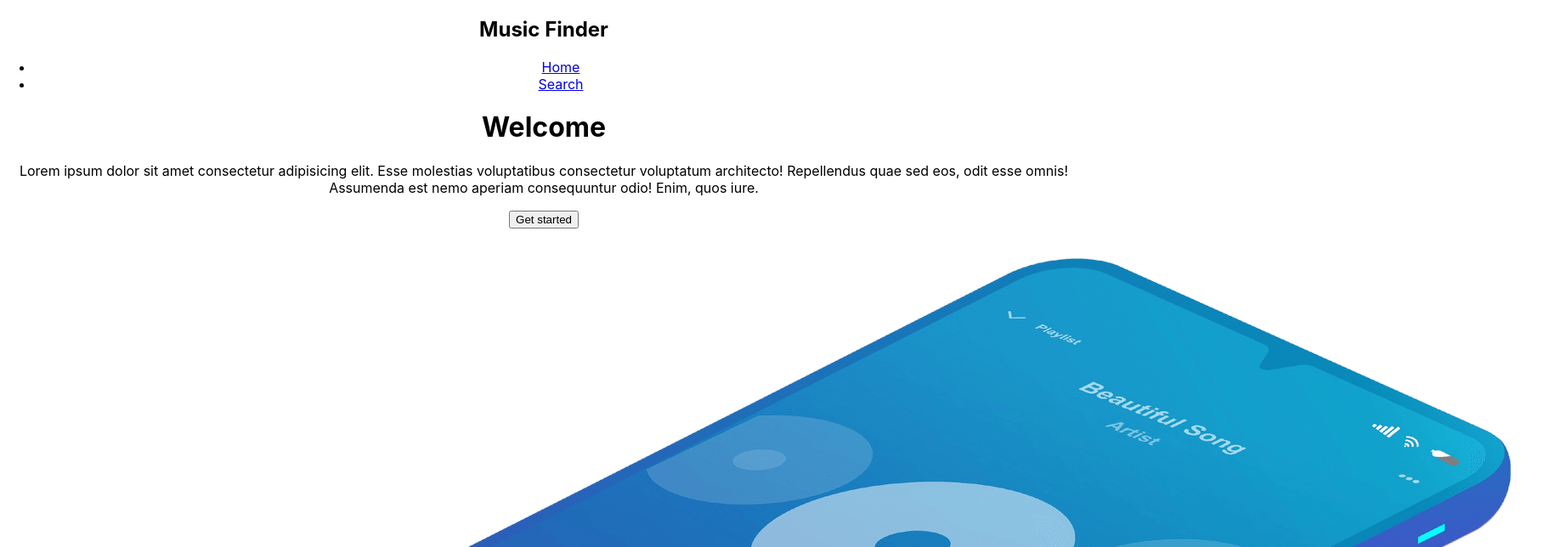
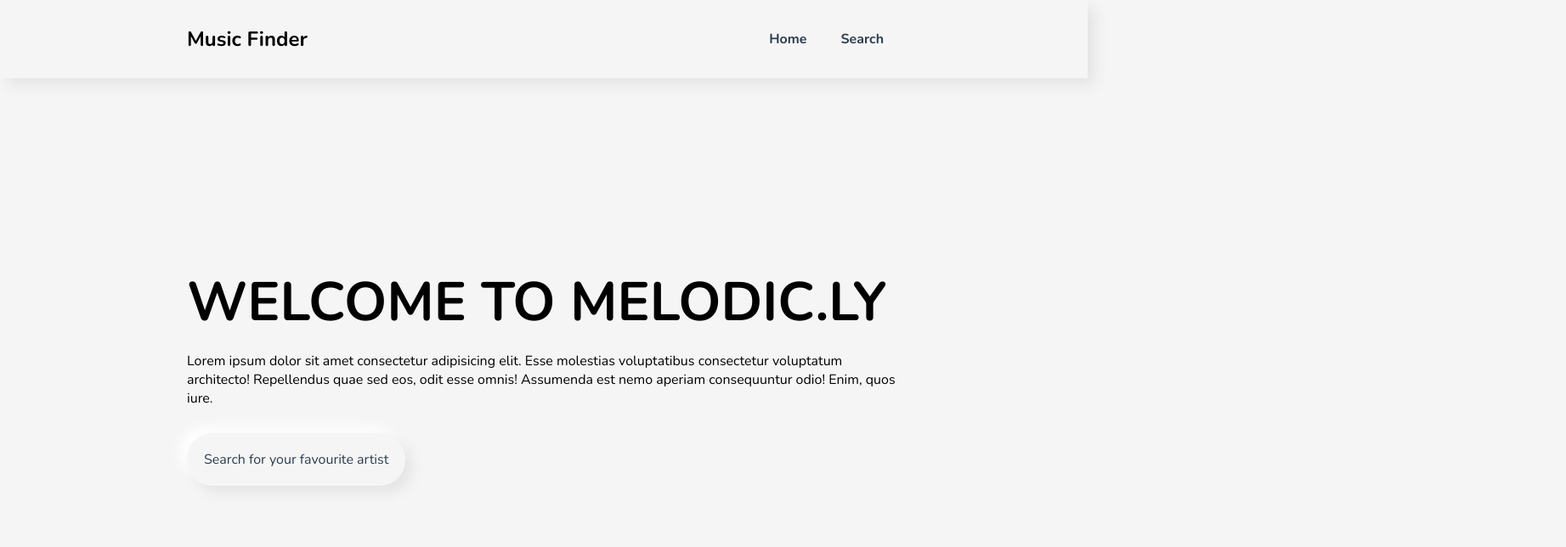
Before and after one commit to JasonWandrag/react-deezer-search, a React (Create React App) app: page / in a window 1280 px wide. Shown: the top 644 px of the page at 85% size, 1843 px wide, since content can reach past the window. Built offline with nearby package versions, Linux system fonts and the light colour scheme.

Commit message:
Added styling and loader functionality

```diff
--- a/public/index.html
+++ b/public/index.html
@@ -12,6 +12,11 @@
     <link rel="apple-touch-icon" href="%PUBLIC_URL%/logo192.png" />
     <link rel="manifest" href="%PUBLIC_URL%/manifest.json" />
     <title>React App</title>
+
+    <script
+      src="https://kit.fontawesome.com/8aee17fde0.js"
+      crossorigin="anonymous"
+    ></script>
   </head>
   <body>
     <noscript>You need to enable JavaScript to run this app.</noscript>
--- a/src/App.js
+++ b/src/App.js
@@ -1,4 +1,4 @@
-import "./App.css";
+import "./styles.css";
 
 import { BrowserRouter as Router, Route, Switch } from "react-router-dom";
 
--- /dev/null
+++ b/src/components/AlbumList.js
@@ -0,0 +1,23 @@
+import React from "react";
+
+const AlbumList = (props) => {
+  const albums = props.albums;
+  return (
+    <div>
+      <h3>All Albums</h3>
+      <div className="artists-container">
+        {albums.map((album) => (
+          <div className="artist-card neu-border" key={album.id}>
+            <img src={album.cover_big} alt={album.title} />
+            <div className="artist-card-text">
+              <p>{album.title}</p>
+              <p>{album.release_date}</p>
+            </div>
+          </div>
+        ))}
+      </div>
+    </div>
+  );
+};
+
+export default AlbumList;
--- a/src/components/ArtistCard.js
+++ b/src/components/ArtistCard.js
@@ -4,9 +4,9 @@ import { Link } from "react-router-dom";
 const ArtistCard = (props) => {
   const artist = props.artist;
   return (
-    <Link to={"/artists/" + artist.id}>
-      <div className="artist-card">
-        <img src={artist.picture_small} alt={artist.name} />
+    <Link className="artist-card neu-border" to={"/artists/" + artist.id}>
+      <img src={artist.picture_medium} alt={artist.name} />
+      <div className="artist-card-text">
         <h3>{artist.name}</h3>
         <p>Fans: {artist.nb_fan}</p>
         <p>Albums: {artist.nb_album}</p>
--- a/src/components/ArtistList.js
+++ b/src/components/ArtistList.js
@@ -4,8 +4,7 @@ import ArtistCard from "./ArtistCard";
 const ArtistList = (props) => {
   const artists = props.artists;
   return (
-    <div>
-      {console.log(artists)}
+    <div className="artists-container">
       {artists.map((a) => (
         <ArtistCard key={a.id} artist={a} />
       ))}
--- /dev/null
+++ b/src/components/Loader.js
@@ -0,0 +1,17 @@
+import React from "react";
+
+const Loader = (props) => {
+  let text = props.text;
+  return (
+    <div className="loader-container">
+      <div className="loader neu-border-inset">
+        <div className="loader-circle">
+          <div className="neu-border loader-inner"></div>
+        </div>
+      </div>
+      <p className="loader-text">{text}</p>
+    </div>
+  );
+};
+
+export default Loader;
--- a/src/components/Navbar.js
+++ b/src/components/Navbar.js
@@ -1,18 +1,34 @@
 import React from "react";
 import { Link } from "react-router-dom";
+import { useState } from "react/cjs/react.development";
 
 const Navbar = () => {
+  const [active, setActive] = useState(false);
   return (
-    <nav className="navbar">
+    <nav className={`navbar ${active ? "active" : ""}`}>
+      <div className="nav">
         <h1 className="navbar-brand">Music Finder</h1>
         <ul className="navbar-links">
           <li className="navbar-link">
-          <Link to="/">Home</Link>
+            <Link to="/" onClick={() => setActive(false)}>
+              Home
+            </Link>
           </li>
           <li className="navbar-link">
-          <Link to="/artists">Search</Link>
+            <Link to="/artists" onClick={() => setActive(false)}>
+              Search
+            </Link>
           </li>
         </ul>
+        <button
+          className="navbar-btn"
+          onClick={() => {
+            setActive(!active);
+          }}
+        >
+          <i className="fas fa-bars"></i>
+        </button>
+      </div>
     </nav>
   );
 };
--- /dev/null
+++ b/src/components/TopTracks.js
@@ -0,0 +1,19 @@
+import React from "react";
+
+const TopTracks = (props) => {
+  const topTracks = props.topTracks;
+  return (
+    <div className="artist-tracks neu-border-inset">
+      <h3>Top 5 tracks</h3>
+      <ol className="tracks">
+        {topTracks.map((track) => (
+          <li className="track" key={track.id}>
+            {track.title} <span>{track.duration}</span>
+          </li>
+        ))}
+      </ol>
+    </div>
+  );
+};
+
+export default TopTracks;
--- a/src/styles.css
+++ b/src/styles.css
@@ -0,0 +1,330 @@
+/* Global Styles */
+@import url("https://fonts.googleapis.com/css2?family=Nunito:wght@200;300;400;500;600;700;800;900&display=swap");
+* {
+  margin: 0;
+  padding: 0;
+  box-sizing: border-box;
+  font-family: "Nunito", sans-serif;
+}
+
+body {
+  background: #f5f5f5;
+}
+
+main {
+  min-height: 100vh;
+  padding: 30px;
+  padding-top: 130px;
+  max-width: 900px;
+  margin-inline: auto;
+}
+
+@media screen and (max-width: 500px) {
+  main {
+    padding-top: 30px;
+  }
+}
+
+h3 {
+  margin-bottom: 30px;
+}
+
+.neu-border {
+  border-radius: 30px;
+  background: #f5f5f5;
+  box-shadow: 8px 8px 15px #e4e4e4, -8px -8px 15px #ffffff;
+}
+.neu-border-inset {
+  border-radius: 30px;
+  background: #f5f5f5;
+  box-shadow: inset 8px 8px 15px #e4e4e4, inset -8px -8px 15px #ffffff;
+}
+
+.btn {
+  text-decoration: none;
+  color: #2c3e50;
+  padding: 20px;
+  border: none;
+  outline: none;
+  cursor: pointer;
+}
+
+/* Navigation Styles */
+
+.navbar {
+  position: fixed;
+  top: 0;
+  left: 0;
+  width: 100%;
+  background: #f5f5f5;
+  box-shadow: 8px 8px 15px #e4e4e4, -8px -8px 15px #ffffff;
+  z-index: 100;
+}
+
+.nav {
+  padding: 30px;
+  display: flex;
+  justify-content: space-between;
+  align-items: center;
+  max-width: 900px;
+  margin-inline: auto;
+}
+
+.navbar-links {
+  list-style: none;
+  display: flex;
+}
+
+.navbar-link a {
+  font-weight: bold;
+  color: #2c3e50;
+  padding: 20px;
+  text-decoration: none;
+  transition: color 0.3s linear;
+}
+
+.navbar-link a:hover {
+  color: #4d657e;
+}
+
+.navbar-btn {
+  position: fixed;
+  top: 20px;
+  right: 20px;
+  background: #f5f5f5;
+  box-shadow: 8px 8px 15px #e4e4e4, -8px -8px 15px #ffffff;
+  padding: 20px;
+  border-radius: 50%;
+  border: none;
+  outline: none;
+  display: none;
+}
+
+@media screen and (max-width: 500px) {
+  .navbar {
+    height: 100%;
+    left: -100vw;
+    display: flex;
+    flex-direction: column;
+    justify-content: center;
+    align-items: center;
+    transition: left 0.1s linear;
+  }
+  .nav {
+    flex-direction: column;
+    justify-content: center;
+    align-items: center;
+    gap: 80px;
+  }
+  .navbar.active {
+    left: 0;
+  }
+  .navbar-links {
+    flex-direction: column;
+    gap: 30px;
+  }
+
+  .navbar-link a {
+    padding: 30px;
+  }
+  .navbar-btn {
+    display: block;
+  }
+}
+
+/* Landing */
+
+.landing {
+  display: flex;
+  justify-content: center;
+  align-items: center;
+  min-height: 80vh;
+}
+
+/* .landing-text,
+.landing-img {
+  width: 50%;
+} */
+
+.landing-text {
+  display: flex;
+  flex-direction: column;
+  align-items: flex-start;
+  gap: 30px;
+}
+
+.landing-img {
+  max-height: 50vh;
+  object-fit: contain;
+}
+
+.landing-text h1 {
+  text-transform: uppercase;
+  font-size: 4rem;
+  line-height: 3.5rem;
+}
+
+@media screen and (max-width: 500px) {
+  .landing {
+    flex-direction: column;
+  }
+  .landing-img {
+    display: none;
+  }
+  .landing-text {
+    width: 100%;
+  }
+  .landing-text h1 {
+    font-size: 2rem;
+  }
+}
+
+/* Search Form */
+.search-form {
+  display: flex;
+  gap: 30px;
+  margin-bottom: 30px;
+  /* position: sticky;
+  top: 100px; */
+}
+.form-input {
+  border: none;
+  outline: none;
+  padding: 20px;
+  width: 100%;
+}
+
+/* Artist List */
+.artists-container {
+  display: flex;
+  flex-wrap: wrap;
+  justify-content: center;
+  gap: 30px;
+}
+
+.artist-card {
+  /* width: 30%; */
+  flex-basis: 30%;
+  overflow: hidden;
+  text-decoration: none;
+  color: #2c3e50;
+  min-width: 250px;
+  flex-grow: 1;
+}
+
+.artist-card img {
+  width: 100%;
+  object-fit: cover;
+}
+
+.artist-card-text {
+  padding: 20px;
+}
+
+/* Individual Artist Page */
+.artist-details {
+  display: flex;
+  margin-bottom: 30px;
+}
+
+.artist-information {
+  width: 70%;
+  display: flex;
+  justify-content: space-between;
+  align-items: center;
+  padding: 30px;
+  /* flex-direction: column;
+  justify-content: center; */
+}
+
+/* .artist-information img {
+  max-width: 100%;
+  width: 100%;
+} */
+
+.artist-tracks {
+  padding: 30px;
+  display: flex;
+  margin-left: 30px;
+  flex-direction: column;
+  justify-content: space-between;
+}
+
+.track {
+  display: flex;
+  justify-content: space-between;
+  border-bottom: 1px solid #2c3e5055;
+  margin-bottom: 10px;
+}
+
+@media screen and (max-width: 500px) {
+  .artist-details {
+    flex-direction: column;
+  }
+
+  .artist-information,
+  .artist-tracks {
+    width: 100%;
+  }
+
+  .artist-information {
+    min-height: 50vh;
+  }
+
+  .artist-information img {
+    display: none;
+  }
+
+  .artist-tracks {
+    margin-left: 0;
+    margin-top: 30px;
+  }
+}
+
+/* loader styles */
+
+.loader-container {
+  position: fixed;
+  top: 50%;
+  left: 50%;
+  transform: translate(-50%, -50%);
+}
+
+.loader,
+.loader-inner,
+.loader-circle {
+  padding: 5px;
+  display: grid;
+  place-items: center;
+}
+
+.loader {
+  width: fit-content;
+  margin-inline: auto;
+}
+
+.loader-inner {
+  width: 40px;
+  height: 40px;
+}
+
+.loader-circle {
+  border: 3px solid #f5f5f5;
+  border-top: 3px solid#2c3e50;
+  border-radius: 30px;
+  animation: spin 0.5s linear forwards infinite;
+}
+
+.loader-text {
+  text-align: center;
+  margin-top: 30px;
+}
+
+@keyframes spin {
+  0% {
+    transform: rotate(0deg);
+  }
+  100% {
+    transform: rotate(360deg);
+  }
+}
--- a/src/views/Home.js
+++ b/src/views/Home.js
@@ -1,20 +1,23 @@
 import React from "react";
+import { Link } from "react-router-dom";
 import Landing from "../assets/landing-web.png";
 
 const Home = () => {
   return (
     <div className="landing">
       <div className="landing-text">
-        <h1>Welcome</h1>
+        <h1>Welcome to Melodic.ly</h1>
         <p>
           Lorem ipsum dolor sit amet consectetur adipisicing elit. Esse
           molestias voluptatibus consectetur voluptatum architecto! Repellendus
           quae sed eos, odit esse omnis! Assumenda est nemo aperiam consequuntur
           odio! Enim, quos iure.
         </p>
-        <button>Get started</button>
+        <Link className="btn neu-border" to={"/artists"}>
+          Search for your favourite artist
+        </Link>
       </div>
-      <img src={Landing} className="landing-img" alt="logo" />
+      {/* <img src={Landing} className="landing-img" alt="logo" /> */}
     </div>
   );
 };
```
Also changed, not shown: src/views/Artist.js (+24 -28 lines), src/views/Artists.js (+13 -5 lines). Lines whose indentation alone changed are shown as unchanged.
